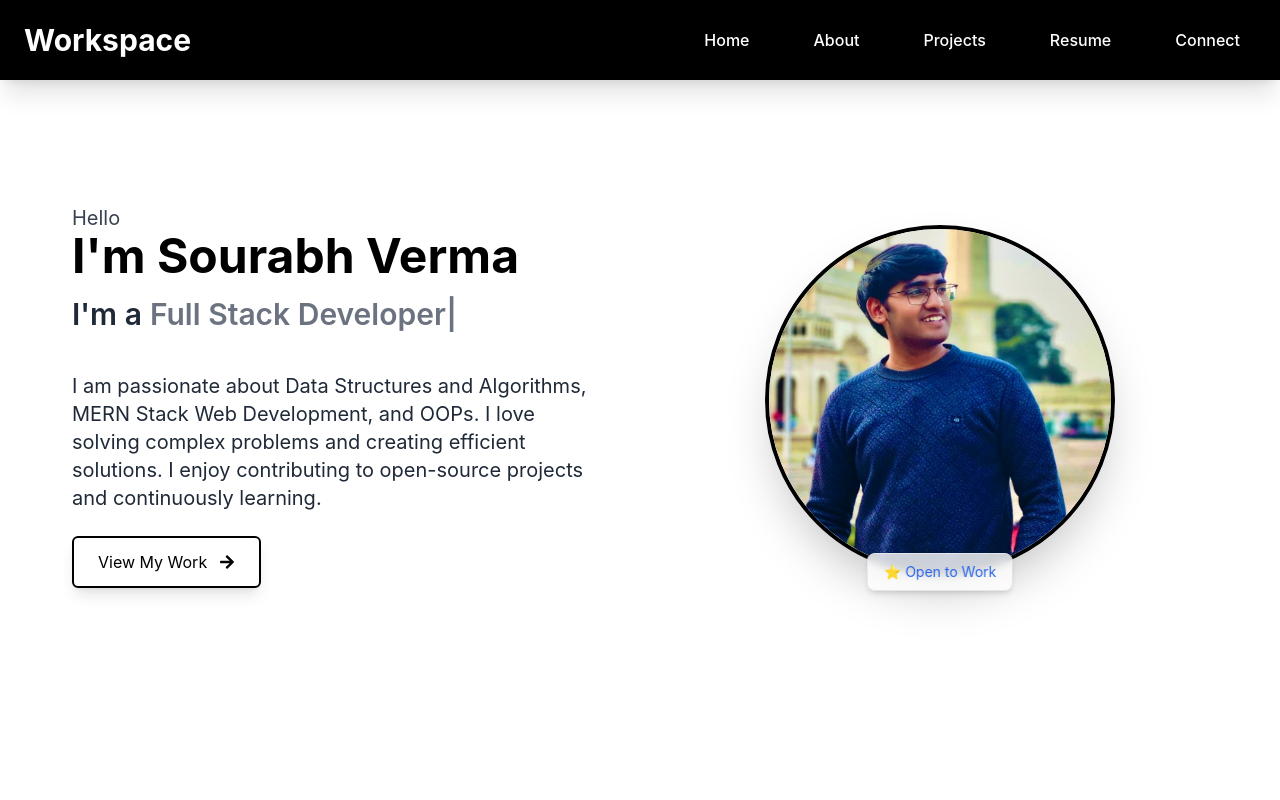
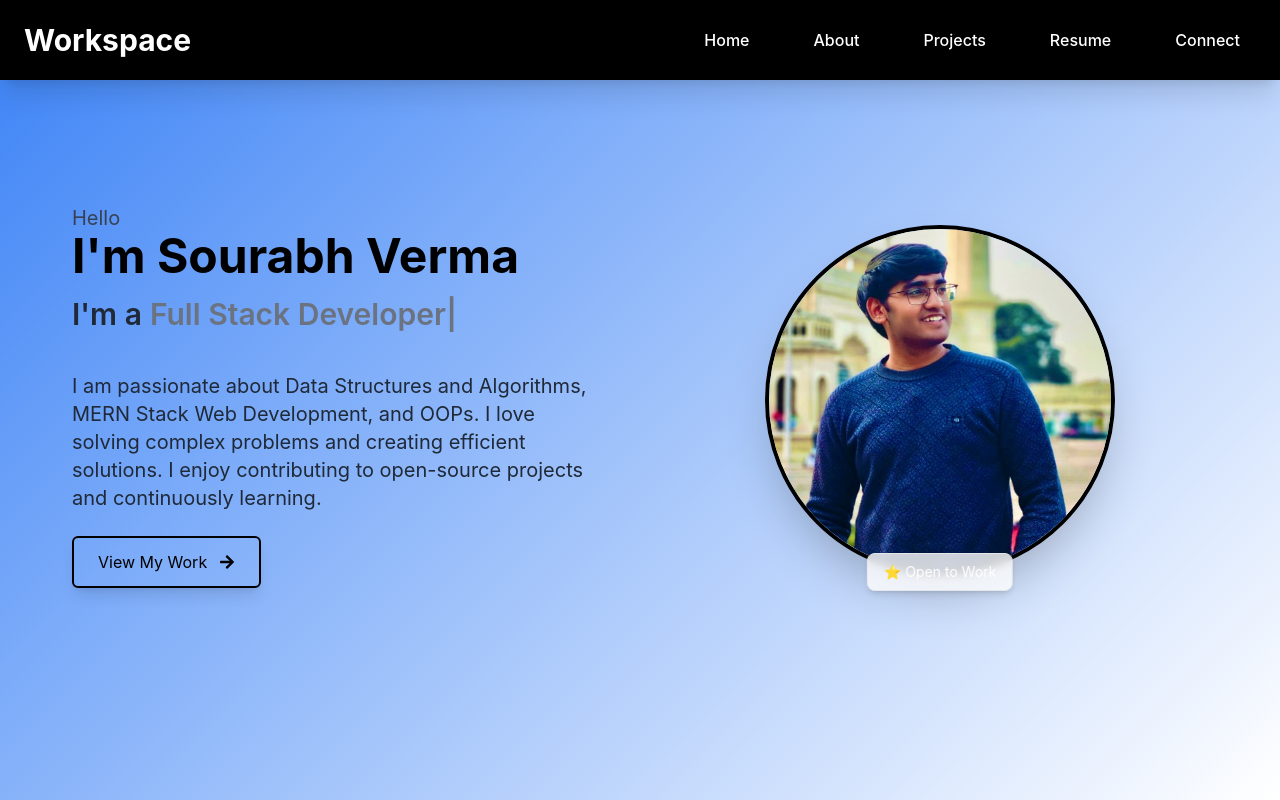
Before and after one commit to sourabh1211/Workspace_Portfolio, a React (Create React App) app: page / in a window 1280 px wide. Shown: the top 800 px of the page. Built offline with nearby package versions, Linux system fonts and the light colour scheme.

Commit message:
Update index.css

```diff
--- a/src/index.css
+++ b/src/index.css
@@ -11,7 +11,15 @@
     -webkit-font-smoothing: antialiased;
     -moz-osx-font-smoothing: grayscale;
 
-    @apply bg-white text-blue-600;
+    /* Gradient background */
+    @apply text-white;
+    background: linear-gradient(
+      135deg,
+      #3b82f6 0%,     /* blue-500 */
+      #ffffff 33%,    /* white */
+      #6366f1 66%,    /* indigo-500 */
+      #3b82f6 100%
+    );
   }
 
   .blue-text {
```
